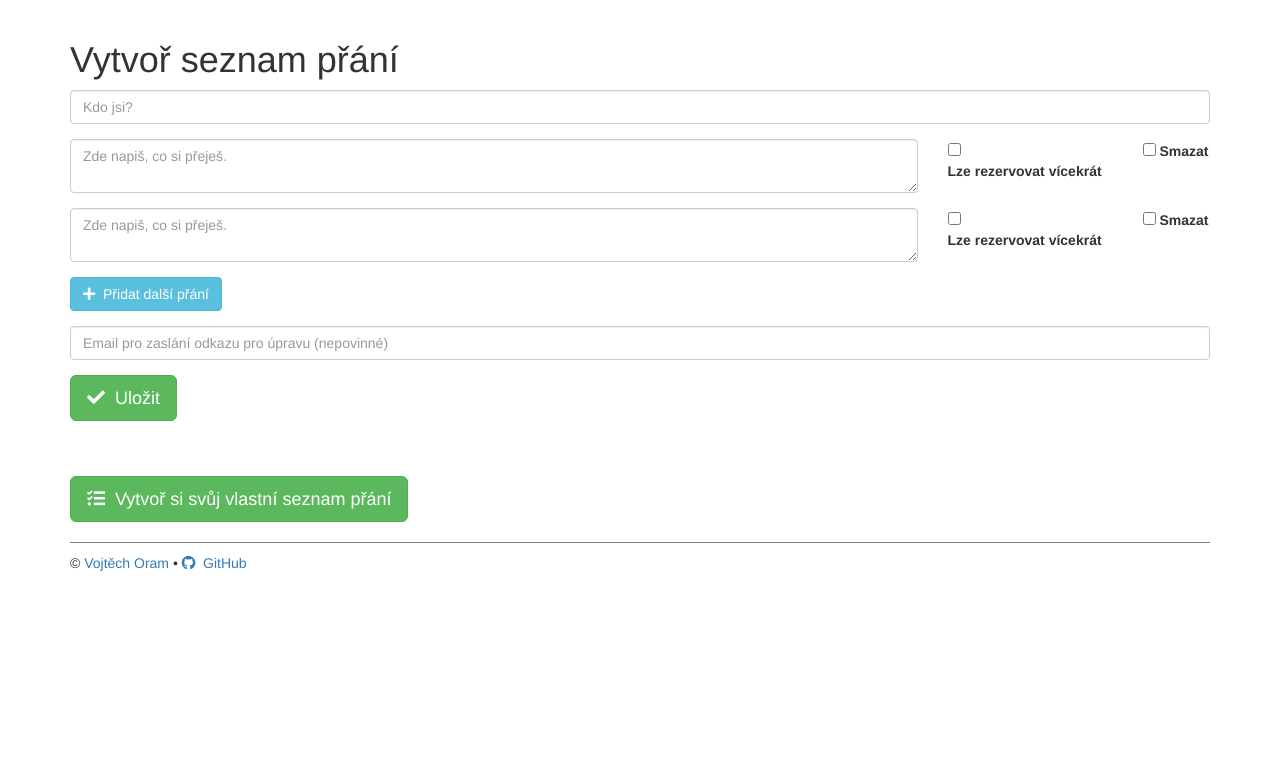
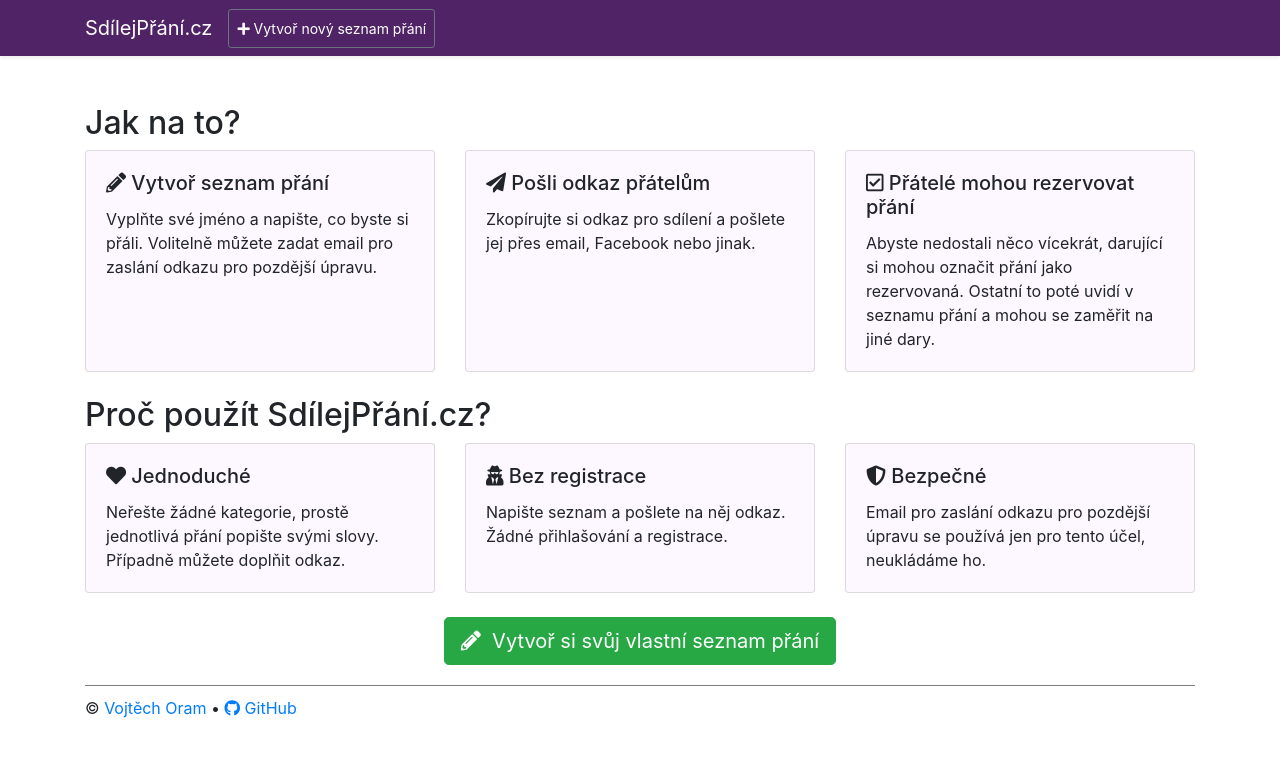
Before and after one commit to flaiming/simple-wishlist, a Django app: page / in a window 1280 px wide. Shown: the top 757 px of the page. Run offline with Django 3.2, Linux system fonts and the light colour scheme; some libraries are stand-ins or nearby versions.

Commit message:
Upgraded bootstrap from 3 to 4, added intro page, tuned withlist sharing

```diff
--- a/requirements.txt
+++ b/requirements.txt
@@ -1,5 +1,5 @@
 Django==3.2.8
-django-bootstrap3==14.2.0
+django-bootstrap4==21.1
 
 # dev
 pre-commit==2.15.0
--- a/simplewishlist/settings.py
+++ b/simplewishlist/settings.py
@@ -22,10 +22,10 @@ BASE_DIR = os.path.dirname(os.path.dirname(os.path.abspath(__file__)))
 # SECURITY WARNING: don't run with debug turned on in production!
 DEBUG = False
 
-ALLOWED_HOSTS = ['sdilejprani.cz']
+ALLOWED_HOSTS = ["sdilejprani.cz"]
 
 ADMINS = [
-    ('Votech Oram', 'flaiming@gmail.com'),
+    ("Votech Oram", "flaiming@gmail.com"),
 ]
 
 # Application definition
@@ -38,7 +38,7 @@ INSTALLED_APPS = [
     "django.contrib.messages",
     "django.contrib.staticfiles",
     "django.contrib.sites",
-    "bootstrap3",
+    "bootstrap4",
     "wishlist",
 ]
 
--- a/wishlist/static/wishlist/css/styles.css
+++ b/wishlist/static/wishlist/css/styles.css
@@ -0,0 +1,14 @@
+
+h1 {
+    border-bottom: 1px solid grey;
+}
+.card {
+    background-color: #fdf8ff;
+}
+
+.bg-dark {
+    background-color: #502366 !important;
+}
+.btn-no-hover:hover {
+	background-color: initial;
+}
--- a/wishlist/templates/wishlist/base.html
+++ b/wishlist/templates/wishlist/base.html
@@ -1,16 +1,15 @@
-{% load static %}
+{% load static bootstrap4 %}
 <!DOCTYPE HTML>
 <html lang="cs">
 
 <head>
-	<title>Simple wishlist</title>
+	<title>SdílejPřání.cz</title>
     <meta content="text/html; charset=utf-8" http-equiv="Content-Type">
     <meta name="author" content="Vojtěch Oram">
     <meta name="viewport" content="width=device-width, initial-scale=1.0">
 
-    <!-- Bootstrap styles -->
-    <link rel="stylesheet" href="{% static "wishlist/css/bootstrap.min.css" %}" charset="utf-8">
-    <link rel="stylesheet" href="{% static "wishlist/css/bootstrap_theme.css" %}" charset="utf-8">
+    {% bootstrap_css %}
+
     <!-- Font Awesome styles (icons) -->
     <link rel="stylesheet" href="{% static "wishlist/css/font_awesome.css" %}" charset="utf-8">
     <!-- Main Template styles -->
@@ -18,28 +17,49 @@
 
     <link rel="stylesheet" href="https://use.fontawesome.com/releases/v5.5.0/css/all.css" integrity="sha384-B4dIYHKNBt8Bc12p+WXckhzcICo0wtJAoU8YZTY5qE0Id1GSseTk6S+L3BlXeVIU" crossorigin="anonymous">
 
+    {%block extrahead%}
+    {%endblock%}
+
 </head>
 
 <body>
+
+<nav class="navbar navbar-dark navbar-expand-lg navbar-dark bg-dark shadow-sm mb-5">
+    <div class="container d-flex justify-content-between">
+        <a class="navbar-brand" href="/">SdílejPřání.cz</a>
+        <button class="navbar-toggler" type="button" data-toggle="collapse" data-target="#navbarSupportedContent" aria-controls="navbarSupportedContent" aria-expanded="false" aria-label="Toggle navigation">
+        <span class="navbar-toggler-icon"></span>
+        </button>
+
+        <div class="collapse navbar-collapse" id="navbarSupportedContent">
+        <ul class="navbar-nav mr-auto">
+          <li class="nav-item active">
+              <a class="nav-link btn btn-sm btn-outline-secondary btn-no-hover" href="{%url "wishlist-create"%}">
+                <i class="fas fa-plus"></i> Vytvoř nový seznam přání
+            </a>
+          </li>
+        </ul>
+        </div>
+    </div>
+</nav>
+
+
+
+
     <div class="container">
-        <br />
-        {% if messages %}
-            {% for message in messages %}
-            <div{% if message.tags %} class="alert alert-{{ message.tags }}"{% endif %}>{{ message }}</div>
-            {% endfor %}
-        {% endif %}
+        {% bootstrap_messages %}
         {%block content%}{%endblock%}
 
         <footer class="footer" style="border-top: 1px solid grey; padding-top: 10px; margin-top: 20px;">
             &copy; <a href="https://oram.cz/">Vojtěch Oram</a> &bull;
-            <a href="https://github.com/flaiming/simple-wishlist" target="_blank"><i class="fab fa-github"></i>&nbsp; GitHub</a>
+            <a href="https://github.com/flaiming/simple-wishlist" target="_blank"><i class="fab fa-github"></i>&nbsp;GitHub</a>
         </footer>
     </div>
 
     <!-- Scripts queries -->
     <script src="{% static "wishlist/js/jquery.min.js" %}"></script>
     <script src="{% static "wishlist/js/jquery.cookie.js" %}"></script>
-    <script src="{% static "wishlist/js/boostrap.min.js" %}"></script>
+    {% bootstrap_javascript jquery='full' %}
     {%block extrajs%}{%endblock%}
 </body>
 </html>
--- /dev/null
+++ b/wishlist/templates/wishlist/intro.html
@@ -0,0 +1,90 @@
+{%extends "wishlist/base.html"%}
+{%load bootstrap4%}
+
+
+{%block content%}
+
+    <h2>Jak na to?</h2>
+    <div class="card-deck mb-4">
+
+        <div class="card">
+            <div class="card-body">
+                <h5 class="card-title">
+                    <i class="fas fa-pencil-alt"></i>
+                    Vytvoř seznam přání
+                </h5>
+                <p class="card-text">
+                    Vyplňte své jméno a napište, co byste si přáli. Volitelně můžete zadat email pro zaslání odkazu pro pozdější úpravu.
+                </p>
+            </div>
+        </div>
+        <div class="card">
+            <div class="card-body">
+                <h5 class="card-title">
+                    <i class="fas fa-paper-plane"></i>
+                    Pošli odkaz přátelům
+                </h5>
+                <p class="card-text">
+                    Zkopírujte si odkaz pro sdílení a pošlete jej přes email, Facebook nebo jinak.
+                </p>
+            </div>
+        </div>
+        <div class="card">
+            <div class="card-body">
+                <h5 class="card-title">
+                    <i class="far fa-check-square"></i>
+                    Přátelé mohou rezervovat přání
+                </h5>
+                <p class="card-text">
+                    Abyste nedostali něco vícekrát, darující si mohou označit přání jako rezervovaná. Ostatní to poté uvidí v seznamu přání a mohou se zaměřit na jiné dary.
+                </p>
+            </div>
+        </div>
+    </div>
+
+    <h2>Proč použít SdílejPřání.cz?</h2>
+    <div class="card-deck mb-4">
+        <div class="card">
+            <div class="card-body">
+                <h5 class="card-title">
+                    <i class="fas fa-heart"></i>
+                    Jednoduché
+                </h5>
+                <p class="card-text">
+                    Neřešte žádné kategorie, prostě jednotlivá přání popište svými slovy. Případně můžete doplňit odkaz.
+                </p>
+            </div>
+        </div>
+
+        <div class="card">
+            <div class="card-body">
+                <h5 class="card-title">
+                    <i class="fas fa-user-secret"></i>
+                    Bez registrace
+                </h5>
+                <p class="card-text">
+                    Napište seznam a pošlete na něj odkaz. Žádné přihlašování a registrace.
+                </p>
+            </div>
+        </div>
+        <div class="card">
+            <div class="card-body">
+                <h5 class="card-title">
+                    <i class="fas fa-shield-alt"></i>
+                    Bezpečné
+                </h5>
+                <p class="card-text">
+                    Email pro zaslání odkazu pro pozdější úpravu se používá jen pro tento účel, neukládáme ho.
+                </p>
+            </div>
+        </div>
+    </div>
+
+    <div class="row">
+        <div class="col-md text-center">
+
+            <a href="{%url "wishlist-create"%}" class="btn btn-success btn-lg" target="_blank"><i class="fas fa-pencil-alt"></i>&nbsp; Vytvoř si svůj vlastní seznam přání</a>
+        </div>
+    </div>
+
+{%endblock%}
--- a/wishlist/templates/wishlist/wishlist.html
+++ b/wishlist/templates/wishlist/wishlist.html
@@ -1,8 +1,7 @@
 {%extends "wishlist/base.html"%}
-{%load bootstrap3%}
+{%load bootstrap4%}
 
-{%block content%}
-
+{%block extrahead%}
 <style>
 .list-group-item.row div {
     padding: 0;
@@ -13,9 +12,13 @@
     text-align: center;
 }
 </style>
+{%endblock%}
+
+{%block content%}
+
 
     {%if is_editing or is_creating%}
-        <h1>{%if is_editing%}Uprav{%else%}Vytvoř{%endif%} seznam přání</h1>
+        <h2>{%if is_editing%}Uprav{%else%}Vytvoř{%endif%} seznam přání</h2>
         <form method="post">
             {%csrf_token%}
             {%bootstrap_field wishlistform.name show_label=False addon_before='<i class="fas fa-user"></i>'%}
@@ -44,25 +47,57 @@
             </div>
         </form>
         {%if wishlist%}
-            <h2>Odkaz na sdílení</h2>
-            <input type="text" value="{{wishlist.share_link}}" style="width: 100%;" class="select-on-click" readonly />
-            <h2>Odkaz na úpravu</h2>
-            <input type="text" value="{{wishlist.edit_link}}" style="width: 100%;" class="select-on-click" readonly />
+            <h2>Odkaz pro sdílení</h2>
+            <div class="form-row">
+                <div class="form-group col-md-6">
+                    <input type="text" value="{{wishlist.share_link}}" class="select-on-click form-control" readonly />
+                </div>
+                <div class="form-group col-md-6">
+                    <button class="btn btn-info copy_to_clipboard">
+                        <i class="fas fa-copy"></i>
+                        Zkopírovat do schránky
+                    </button>
+                    <a href="https://www.facebook.com/sharer/sharer.php?u={{wishlist.share_link}}" target="_blank" class="btn btn-info">
+                        <i class="fab fa-facebook-f"></i>
+                    </a>
+                    <a href="http://twitter.com/share?text=Nevíte, co mi dát? Podívejte se tady: &url={{wishlist.share_link}}" class="btn btn-info" target="_blank">
+                        <i class="fab fa-twitter"></i>
+                    </a>
+                </div>
+            </div>
+
+            <a href="https://www.facebook.com/sharer/sharer.php?u=example.org" target="_blank">
+  Share on Facebook
+</a>
+            <h2>Odkaz pro úpravu</h2>
+            <p>Tento odkaz si uložte, abyste mohli později seznam přání upravit. Nesdílejte jej dál!</p>
+            <div class="form-row">
+                <div class="form-group col-md-6">
+                    <input type="text" value="{{wishlist.edit_link}}" class="select-on-click form-control" readonly />
+                </div>
+                <div class="form-group col-md-6">
+                    <button class="btn btn-info copy_to_clipboard">
+                        <i class="fas fa-copy"></i>
+                        Zkopírovat do schránky
+                    </button>
+                </div>
+            </div>
         {%endif%}
 
     {%else%}
         <div class="row">
             <div class="col-md-12">
-                <h1>{%if wishlist.name%}{{wishlist.name}} s vámi sdílí svůj seznam přání{%else%}Seznam přání{%endif%}</h1>
+                <h2>{%if wishlist.name%}{{wishlist.name}} s vámi sdílí svůj seznam přání{%else%}Seznam přání{%endif%}</h2>
             </div>
         </div>
         <ul class="list-group">
         {%for wish in wishlist.wishes.all%}
-            <li class="list-group-item clearfix row">
-                <div class="col-md-9">
+            <li class="list-group-item">
+				<div class="d-flex justify-content-between">
+					<div>
 						{{wish.wish_highlighted|safe|linebreaks|urlize}}
 					</div>
-                <div class="col-md-3 btn-reservations text-right" data-id="{{wish.id}}" data-reserved-count="{{wish.reserved_count}}" data-multiple-reservation="{{wish.multiple_reservation}}">
+					<div class="btn-reservations" data-id="{{wish.id}}" data-reserved-count="{{wish.reserved_count}}" data-multiple-reservation="{{wish.multiple_reservation}}">
 						<button class="btn btn-danger btn-reserved-other"><i class="fas fa-times"></i>&nbsp; Již rezervováno</button>
 						<button class="btn btn-success btn-available"><i class="fas fa-check-square"></i>&nbsp; Zařídím / koupím</button>
 						<button class="btn btn-primary btn-reserved-me"><i class="fas fa-check"></i>&nbsp; Zařizuji</button>
@@ -70,14 +105,12 @@
 						<div class="text-center reserved-count"><span>{{wish.reserved_count|add:-1}}</span>x rezervováno ostatními</div>
 						{%endif%}
 					</div>
+                </div>
             </li>
         {%endfor%}
         </ul>
     {%endif%}
 
-    <br />
-    <br />
-    <a href="{%url "wishlist-home"%}" class="btn btn-success btn-lg" target="_blank"><i class="fas fa-tasks"></i>&nbsp; Vytvoř si svůj vlastní seznam přání</a>
 {%endblock%}
 
 {%block extrajs%}
@@ -181,6 +214,29 @@
                     console.log('error')
                 })
             }
+
+            function copyToClipboard(text) {
+                var sampleTextarea = document.createElement("textarea");
+                document.body.appendChild(sampleTextarea);
+                sampleTextarea.value = text; //save main text in it
+                sampleTextarea.select(); //select textarea contenrs
+                document.execCommand("copy");
+                document.body.removeChild(sampleTextarea);
+            }
+
+            $(".copy_to_clipboard").on("click", function(e) {
+
+                let btn = $(e.target);
+                let copyText = btn.closest(".form-row").find("input[type=text]").first();
+                console.log(copyText)
+
+                copyToClipboard(copyText.val());
+
+                let message = $("<div>", {"class": "alert alert-success mt-3"}).text("Zkopírováno do schránky!");
+                btn.after(message)
+                message.delay(2000).fadeOut(1000);
+
+            })
         })
     </script>
 {%endblock%}
--- a/wishlist/urls.py
+++ b/wishlist/urls.py
@@ -1,8 +1,9 @@
 from django.conf.urls import url
 
-from wishlist.views import WishlistView
+from wishlist.views import WishlistIntro, WishlistView
 
 urlpatterns = [
-    url(r"^$", WishlistView.as_view(), name="wishlist-home"),
+    url(r"^$", WishlistIntro.as_view(), name="wishlist-intro"),
+    url(r"^nove$", WishlistView.as_view(), name="wishlist-create"),
     url(r"^(?P<slug>[\w\d]+)/$", WishlistView.as_view(), name="wishlist-detail"),
 ]
--- a/wishlist/views.py
+++ b/wishlist/views.py
@@ -136,3 +136,7 @@ class WishlistView(TemplateView):
         else:
             error = "Wish does not exist."
         return JsonResponse({"secret": wish.secret if wish else "", "reserved_count": wish.reserved_count, "error": error})
+
+
+class WishlistIntro(TemplateView):
+    template_name = "wishlist/intro.html"
```
Lines whose indentation alone changed are shown as unchanged.
